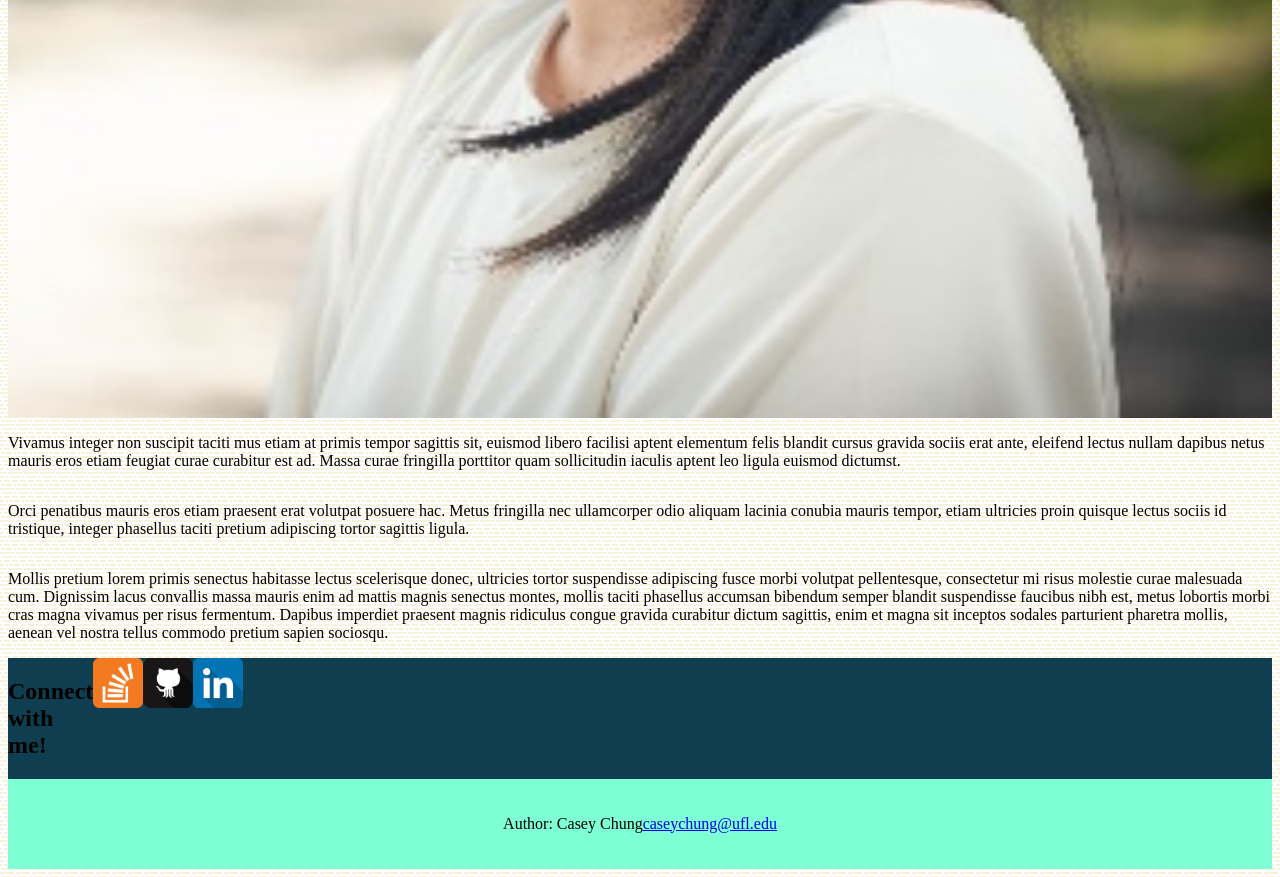
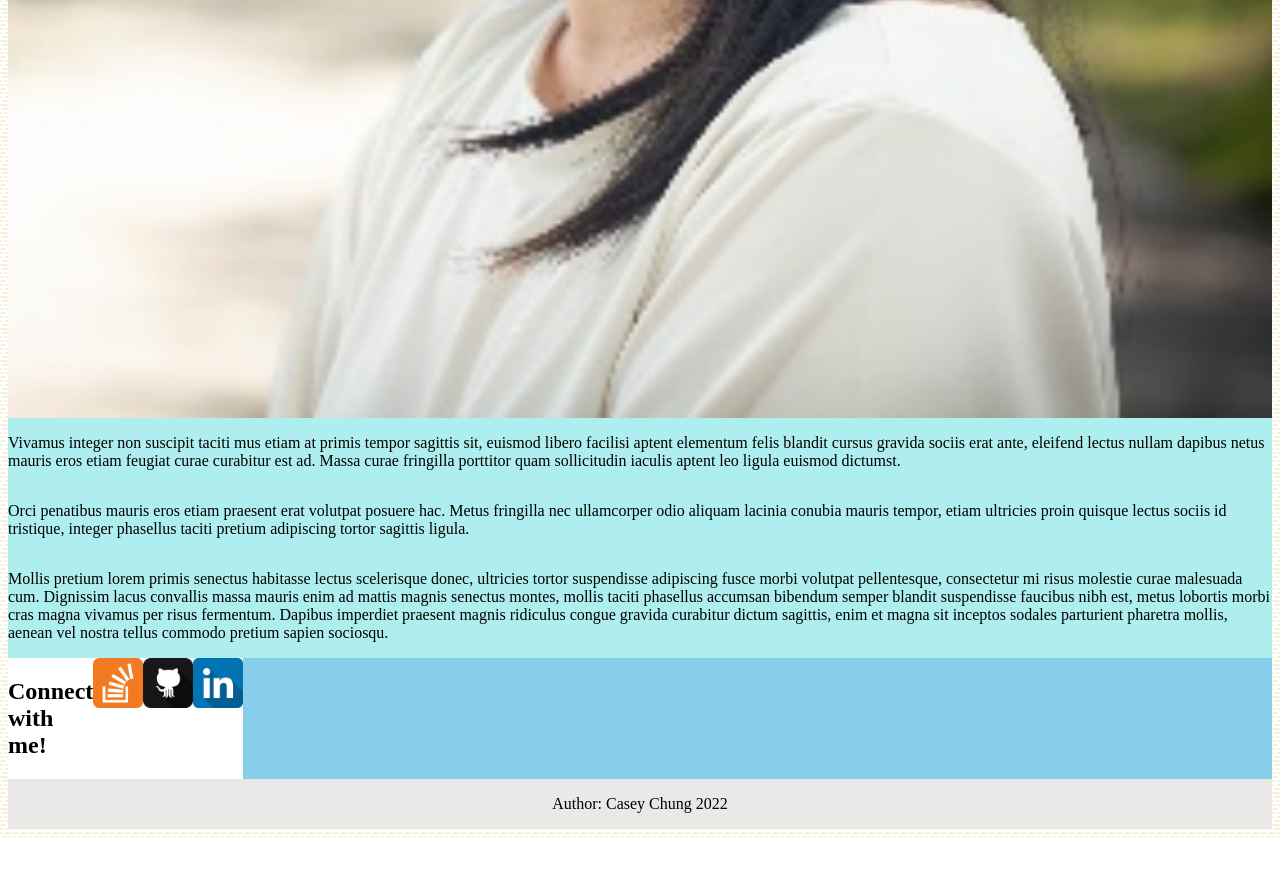
Before and after one commit to Boxbard/m6-hw6-chung-casey, a plain HTML site: page index.html in a window 1280 px wide. Shown: the part 964-1841 px from the top of the page. After the commit the page ends 1801 px from the top, so only its background shows below. Drawn offline with Linux system fonts and the light colour scheme.

Commit message:
update that ole readme file with panic

```diff
--- a/index.html
+++ b/index.html
@@ -83,8 +83,8 @@
 
     <footer>
         <div class="flex-container-footer">
-            <p>Author: Casey Chung</p>
-            <p><a href="mailto:caseychung@ufl.edu">caseychung@ufl.edu</a></p>
+            <p>Author: Casey Chung 2022</p>
+            <!-- <p><a href="mailto:caseychung@ufl.edu">caseychung@ufl.edu</a></p> -->
         </div>
     </footer>
 
--- a/styles.css
+++ b/styles.css
@@ -63,12 +63,13 @@ body {
     justify-content: center;
     flex-direction: column;
     flex-basis: 500px;
+    background-color: paleturquoise;
 }
 
 .sidebar {
     display: flex;
     flex-wrap: nowrap;
-    background-color: #0f3e50;
+    background-color: skyblue;
 }
 
 .contact-me {
@@ -76,11 +77,11 @@ body {
     justify-content: right;
     flex-direction: row;
     flex-basis: 10px;
+    background-color: white;
 }
 
 .flex-container-footer {
     display: flex;
-    background-color: aquamarine;
-    padding: 20px;
+    background-color: #ebe9e7;
     justify-content: center;
 }
```
Also changed, not shown: 1 other file.
